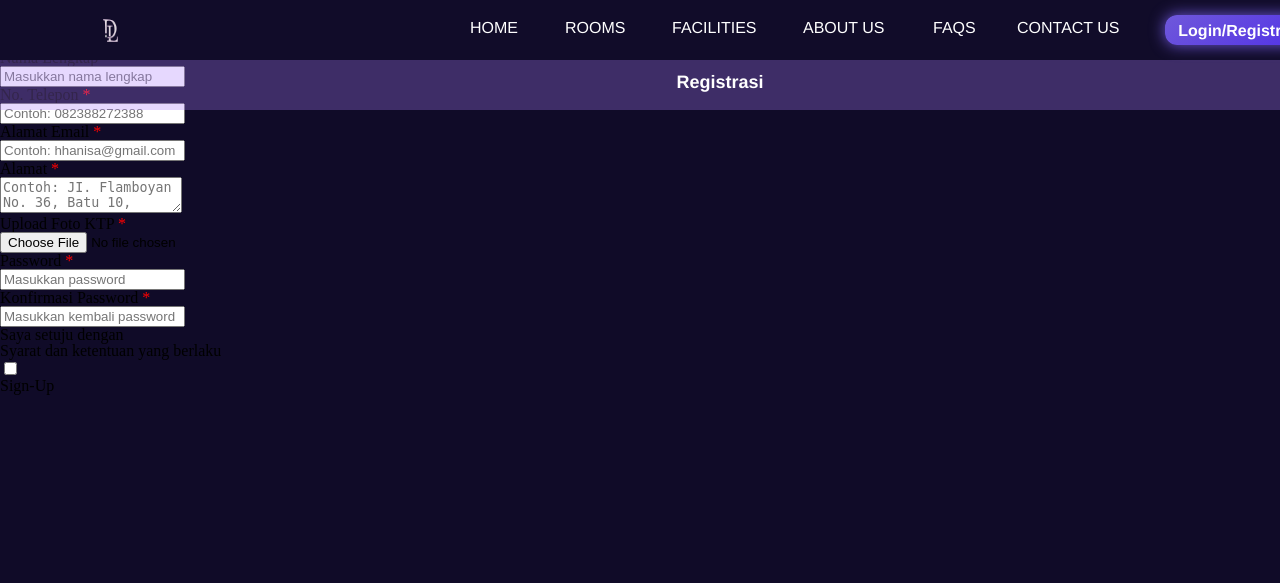
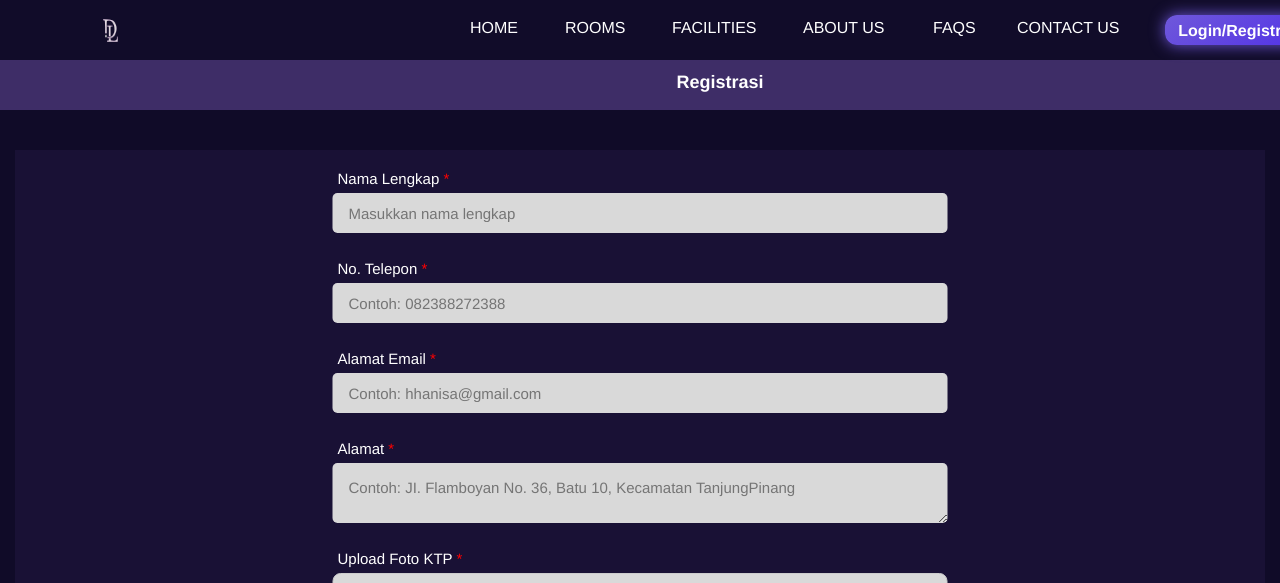
Before and after one commit to AanChan07/DelLuna, a PHP site: page /registrasi.php in a window 1280 px wide. Shown: the top 583 px of the page. Run offline with PHP 8.4, Linux system fonts and the light colour scheme; some libraries are stand-ins or nearby versions.

Commit message:
Add files via upload

```diff
--- a/css/style.css
+++ b/css/style.css
@@ -3323,3 +3304,219 @@ font-weight: 600;
   position: absolute;
   letter-spacing: 0;
 }
+
+.desaign-dashboard  .box-regis{
+  position: relative;
+  width: 100%;
+  height: auto;
+}
+
+.desaign-dashboard .rectangle-regis{
+  position:absolute;
+  width: 1250px;
+  height: 800px;
+  top: 100px;
+  left: 50%;
+  transform: translateX(-50%);
+  background-color: #aa7dfc4c;
+  opacity: 0.2;
+}
+
+
+.desaign-dashboard .regis-nama {
+  position: absolute;
+  top: 120px;
+  left: 50%;
+  transform: translateX(-50%);
+  width: 615px;
+  display: flex;
+  flex-direction: column;
+  gap: 6px;
+}
+
+
+.desaign-dashboard .text-regis {
+  font-family: "Inter-Regular", Helvetica, sans-serif;
+  font-weight: 400;
+  color: #ffffff;
+  font-size: 15px;
+  letter-spacing: 0;
+  line-height: normal;
+  white-space: nowrap;
+  margin-left: 5px;
+}
+
+.desaign-dashboard .regis-field {
+  width: 100%;
+  height: 40px;
+  background-color: #d9d9d9;
+  border: none;
+  border-radius: 5px;
+  padding: 0 16px;
+  font-size: 15px;
+  font-family: "Inter-Regular", Helvetica;
+  color: #000000;
+  outline: none;
+}
+
+.desaign-dashboard .regis-nomor {
+  position: absolute;
+  top: 210px;
+  left: 50%;
+  transform: translateX(-50%);
+  width: 615px;
+  display: flex;
+  flex-direction: column;
+  gap: 6px;
+}
+
+
+.desaign-dashboard .regis-email {
+  position: absolute;
+  top: 300px;
+  left: 50%;
+  transform: translateX(-50%);
+  width: 615px;
+  display: flex;
+  flex-direction: column;
+  gap: 6px;
+}
+
+.desaign-dashboard .regis-alamat {
+  position: absolute;
+  top: 390px;
+  left: 50%;
+  transform: translateX(-50%);
+  width: 615px;
+  display: flex;
+  flex-direction: column;
+  gap: 6px;
+}
+
+.desaign-dashboard .regis-alamat-field {
+  width: 100%;
+  height: 60px;
+  background-color: #d9d9d9;
+  border: none;
+  border-radius: 5px;
+  padding:  16px;
+  font-size: 15px;
+  font-family: "Inter-Regular", Helvetica;
+  color: #000000;
+  outline: none;
+}
+
+.desaign-dashboard .regis-foto {
+  position: absolute;
+  top: 500px;
+  left: 50%;
+  transform: translateX(-50%);
+  width: 615px;
+  display: flex;
+  flex-direction: column;
+  gap: 6px;
+}
+
+.desaign-dashboard .regis-foto-field[type="file"] {
+  border: 1px solid #ccc;
+  padding: 10px;
+  border-radius: 8px;
+  background-color: #d9d9d9;
+  font-family: inherit;
+  font-size: 14px;
+  width: 100%;
+  cursor: pointer;
+}
+
+.desaign-dashboard .regis-pass {
+  position: absolute;
+  top: 590px;
+  left: 50%;
+  transform: translateX(-50%);
+  width: 615px;
+  display: flex;
+  flex-direction: column;
+  gap: 6px;
+}
+
+.desaign-dashboard .regis-pass-k {
+  position: absolute;
+  top: 680px;
+  left: 50%;
+  transform: translateX(-50%);
+  width: 615px;
+  display: flex;
+  flex-direction: column;
+  gap: 6px;
+}
+
+.desaign-dashboard .setuju-setuju{
+  position: relative;
+  width: 395px;
+  height: 19px;
+  top: 755px;
+  left: 363px;
+}
+.desaign-dashboard .text-regis-1{
+  position: absolute;
+  height: 17px;
+  top: 0;
+  left: 27px;
+  font-family: "Inter-Regular", Helvetica;
+  font-weight: 400;
+  color: #817e7e;
+  letter-spacing: 0;
+  line-height: normal;
+}
+
+.desaign-dashboard .text-regis-2{
+  position: absolute;
+  height: 17px;
+  top: 0;
+  left: 175px;
+  font-family: "Inter-Regular", Helvetica;
+  font-weight: 400;
+  color: #157cb8;
+  font-size: 14px;
+  letter-spacing: 0;
+  line-height: normal;
+}
+
+.desaign-dashboard input[type="checkbox"] {
+  margin-right: 8px;
+  transform: scale(1.2); /* Membesarkan kotaknya */
+  cursor: pointer;
+  top: 750px;
+}
+
+.desaign-dashboard .tombol-signup {
+  position: absolute;
+  width: 613px;
+  height: 50px;
+  top: 800px;
+  left: 50%;
+  transform: translateX(-50%);
+  border-radius: 12px;
+  box-shadow: 0px 0px 15px #6f58da;
+  background: linear-gradient(
+    147deg,
+    rgba(111, 88, 218, 1) 0%,
+    rgba(81, 49, 231, 1) 100%
+  );
+}
+
+.desaign-dashboard .text-tombol-regis {
+  width: 168px;
+  height: 20px;
+  top: 14px;
+  left: 223px;
+  font-family: "Inter-SemiBold", Helvetica;
+  font-weight: 600;
+  color: #ffffff;
+  font-size: 18px;
+  text-align: center;
+  line-height: 24px;
+  white-space: nowrap;
+  position: absolute;
+  letter-spacing: 0;
+}
```
Also changed, not shown: other parts of css/style.css (+24 -43 lines).
